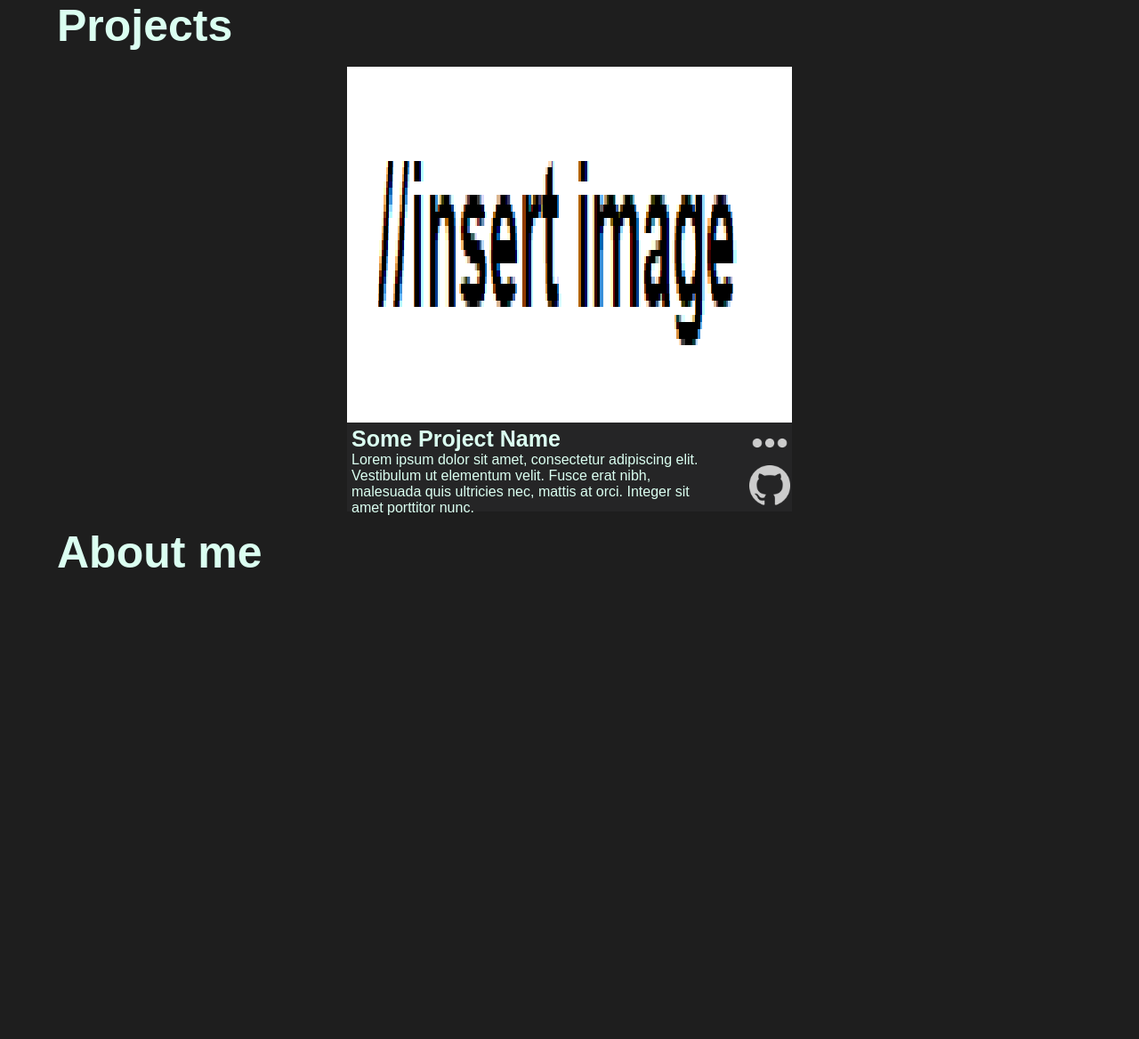
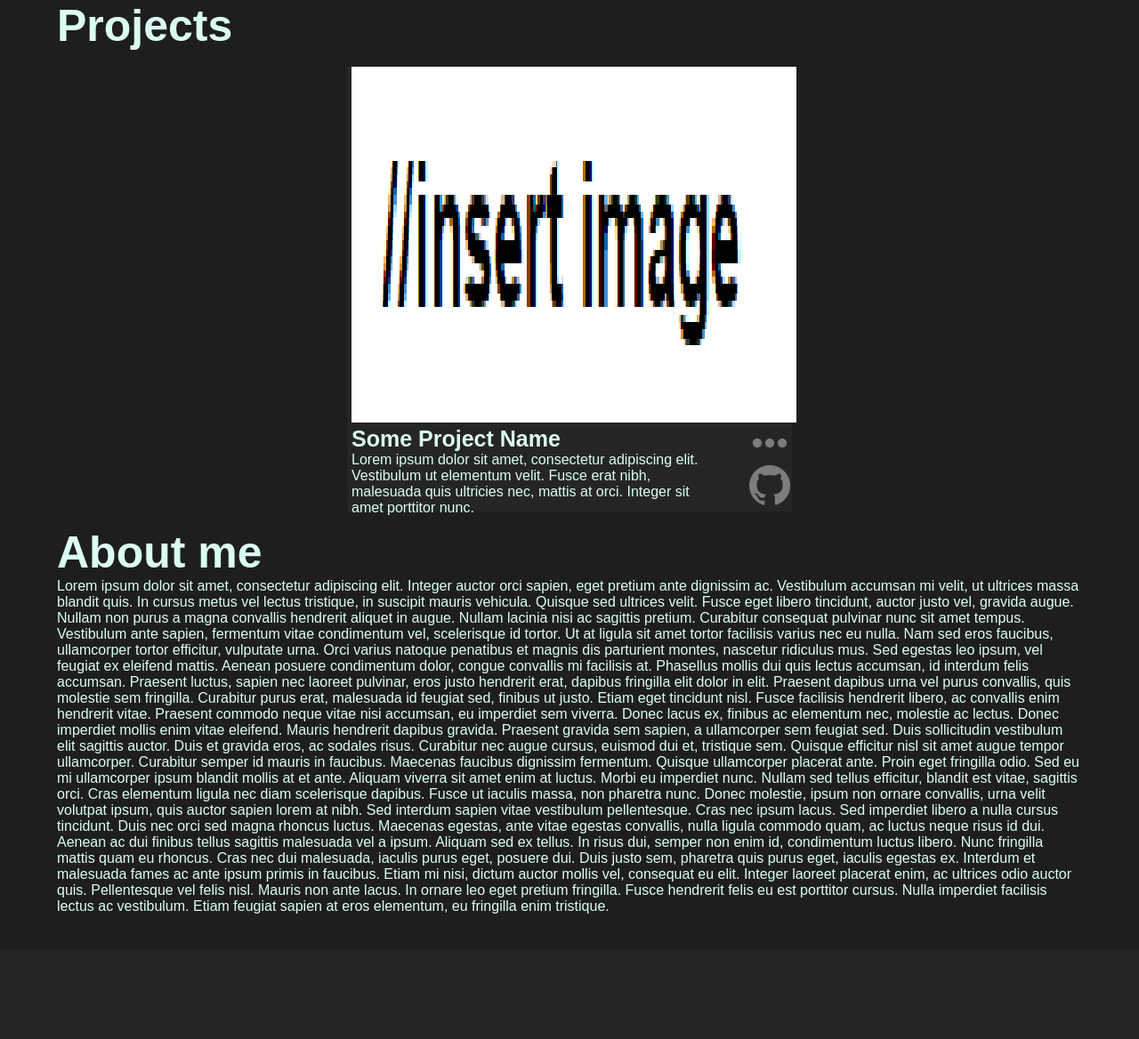
Before and after one commit to bajtix/Bajtix.github.io, a PHP site: page / in a window 1280 px wide. Shown: the part 130-1298 px from the top of the page at 89% size. Before the commit the page ends 768 px from the top, so only its background shows below. Run offline with PHP 8.4, Linux system fonts and the light colour scheme.

Commit message:
bugfixes, button links

```diff
--- a/index.html
+++ b/index.html
@@ -61,7 +61,23 @@
             <span class="nostyle"></span>
             <h2>About me</h2>
             <div id="about">
+                <p>
 
+                    Lorem ipsum dolor sit amet, consectetur adipiscing elit. Integer auctor orci sapien, eget pretium ante dignissim ac. Vestibulum accumsan mi velit, ut ultrices massa blandit quis. In cursus metus vel lectus tristique, in suscipit mauris vehicula. Quisque
+                    sed ultrices velit. Fusce eget libero tincidunt, auctor justo vel, gravida augue. Nullam non purus a magna convallis hendrerit aliquet in augue. Nullam lacinia nisi ac sagittis pretium. Curabitur consequat pulvinar nunc sit amet tempus.
+                    Vestibulum ante sapien, fermentum vitae condimentum vel, scelerisque id tortor. Ut at ligula sit amet tortor facilisis varius nec eu nulla. Nam sed eros faucibus, ullamcorper tortor efficitur, vulputate urna. Orci varius natoque penatibus
+                    et magnis dis parturient montes, nascetur ridiculus mus. Sed egestas leo ipsum, vel feugiat ex eleifend mattis. Aenean posuere condimentum dolor, congue convallis mi facilisis at. Phasellus mollis dui quis lectus accumsan, id interdum
+                    felis accumsan. Praesent luctus, sapien nec laoreet pulvinar, eros justo hendrerit erat, dapibus fringilla elit dolor in elit. Praesent dapibus urna vel purus convallis, quis molestie sem fringilla. Curabitur purus erat, malesuada
+                    id feugiat sed, finibus ut justo. Etiam eget tincidunt nisl. Fusce facilisis hendrerit libero, ac convallis enim hendrerit vitae. Praesent commodo neque vitae nisi accumsan, eu imperdiet sem viverra. Donec lacus ex, finibus ac elementum
+                    nec, molestie ac lectus. Donec imperdiet mollis enim vitae eleifend. Mauris hendrerit dapibus gravida. Praesent gravida sem sapien, a ullamcorper sem feugiat sed. Duis sollicitudin vestibulum elit sagittis auctor. Duis et gravida eros,
+                    ac sodales risus. Curabitur nec augue cursus, euismod dui et, tristique sem. Quisque efficitur nisl sit amet augue tempor ullamcorper. Curabitur semper id mauris in faucibus. Maecenas faucibus dignissim fermentum. Quisque ullamcorper
+                    placerat ante. Proin eget fringilla odio. Sed eu mi ullamcorper ipsum blandit mollis at et ante. Aliquam viverra sit amet enim at luctus. Morbi eu imperdiet nunc. Nullam sed tellus efficitur, blandit est vitae, sagittis orci. Cras
+                    elementum ligula nec diam scelerisque dapibus. Fusce ut iaculis massa, non pharetra nunc. Donec molestie, ipsum non ornare convallis, urna velit volutpat ipsum, quis auctor sapien lorem at nibh. Sed interdum sapien vitae vestibulum
+                    pellentesque. Cras nec ipsum lacus. Sed imperdiet libero a nulla cursus tincidunt. Duis nec orci sed magna rhoncus luctus. Maecenas egestas, ante vitae egestas convallis, nulla ligula commodo quam, ac luctus neque risus id dui. Aenean
+                    ac dui finibus tellus sagittis malesuada vel a ipsum. Aliquam sed ex tellus. In risus dui, semper non enim id, condimentum luctus libero. Nunc fringilla mattis quam eu rhoncus. Cras nec dui malesuada, iaculis purus eget, posuere dui.
+                    Duis justo sem, pharetra quis purus eget, iaculis egestas ex. Interdum et malesuada fames ac ante ipsum primis in faucibus. Etiam mi nisi, dictum auctor mollis vel, consequat eu elit. Integer laoreet placerat enim, ac ultrices odio
+                    auctor quis. Pellentesque vel felis nisl. Mauris non ante lacus. In ornare leo eget pretium fringilla. Fusce hendrerit felis eu est porttitor cursus. Nulla imperdiet facilisis lectus ac vestibulum. Etiam feugiat sapien at eros elementum,
+                    eu fringilla enim tristique. </p>
             </div>
         </div>
         <div id="footer">
--- a/main.css
+++ b/main.css
@@ -22,7 +22,7 @@
     -webkit-transform: scale(1.1);
     transform: scale(1.1);
     transform: translateZ(-10);
-    box-shadow: 0 0 60px rgba(0, 0, 0, 40);
+    box-shadow: 0 0 30px rgba(0, 0, 0, 40);
     position: relative;
     z-index: 999;
 }
@@ -55,9 +55,12 @@
 #header {
     text-align: left;
     background-color: #252526;
-    width: 99%;
+    width: 100%;
     height: 100px;
     padding-bottom: 30px;
+}
+
+#header * {
     padding-left: 10px;
 }
 
@@ -73,6 +76,12 @@
     align-items: center;
     width: auto;
     overflow: visible;
+}
+
+#footer {
+    background-color: #252526;
+    height: 100px;
+    margin-top: 40px;
 }
 
 .project-element {
@@ -112,11 +121,13 @@
 }
 
 .highlight-btn {
-    filter: brightness(80%);
-    -webkit-filter: brightness(80%);
+    opacity: 1;
+}
+
+.highlight-btn2 {
+    opacity: 0.4;
 }
 
 .highlight-btn :hover {
-    filter: brightness(100%);
-    -webkit-filter: brightness(100%);
+    opacity: 2;
 }
--- a/main.js
+++ b/main.js
@@ -1,11 +1,11 @@
 var motds = [];
 
 const projectItemT = `<div class="project-element hvr-grow">
-<img class="project-image" src="{img}" alt="">
+<a href='{main}'><img class="project-image" src="{img}" alt=""></img></a>
 <h3>{name}</h3>
 <p>{about}</p>
-<a class="highlight-btn" style='position: absolute; right:2px; bottom: 50px;' href='{main}'><img src='content/image/more.png' width='46px' height='46px'/></a>
-<a class="highlight-btn" style='position: absolute; right:2px; bottom: 2px;' href='{source}'><img src='content/image/github.png' width='46px' height='46px'/></a>
+<a class="highlight-btn" style='position: absolute; right:2px; bottom: 50px;' href='{main}'><img class="highlight-btn2" src='content/image/more.png' width='46px' height='46px'/></a>
+<a class="highlight-btn" style='position: absolute; right:2px; bottom: 2px;' href='{source}'><img class="highlight-btn2" src='content/image/github.png' width='46px' height='46px'/></a>
 </div>`;
 
 
```
